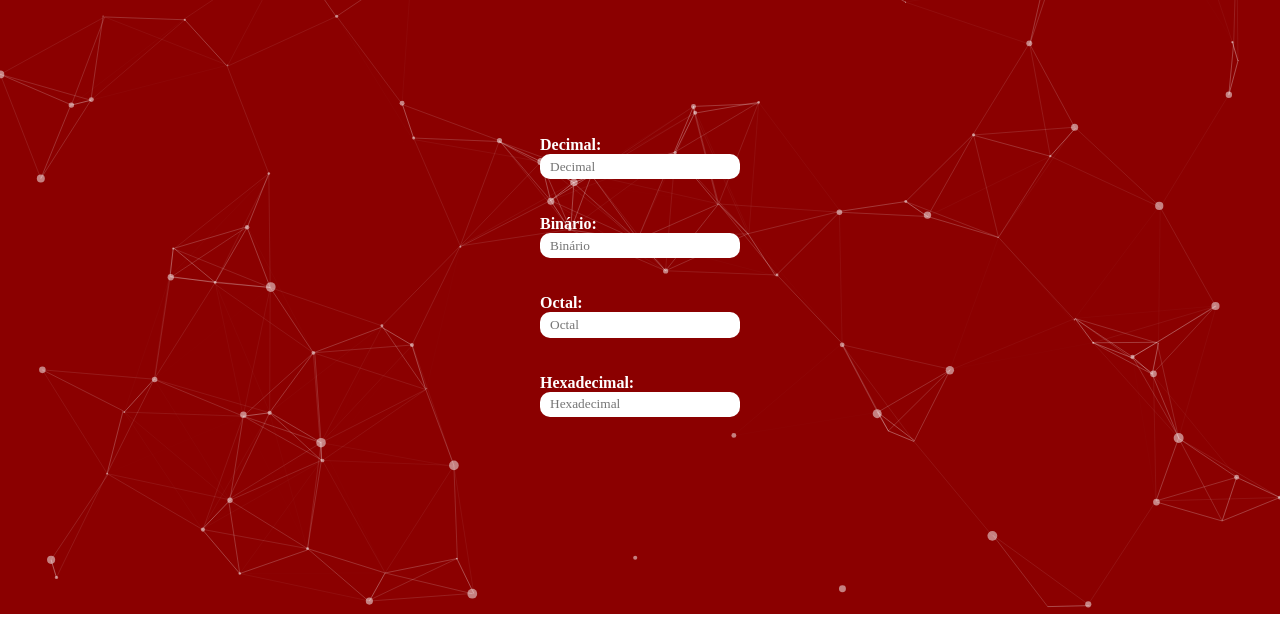
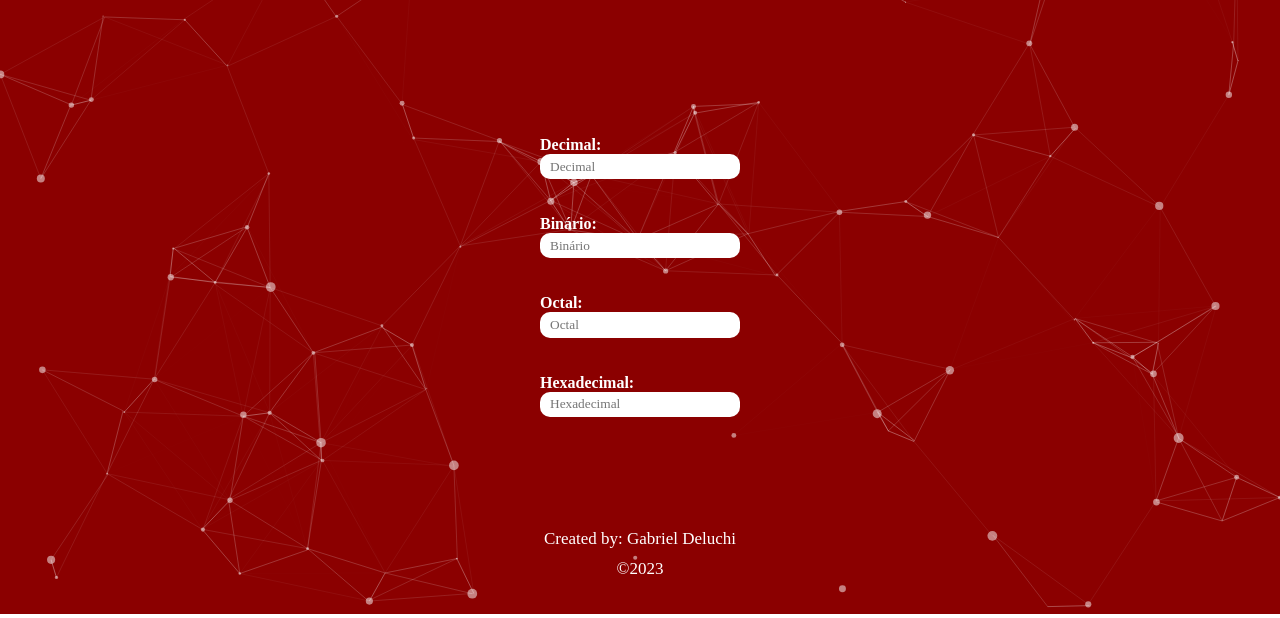
Before and after one commit to DeluchiGuinle/site-conversor-numerico, a plain HTML site: page index.html in a window 1280 px wide. Shown: the part 186-804 px from the top of the page. Drawn offline with Linux system fonts and the light colour scheme; a web font is replaced by a local one.

Commit message:
Update index.html

```diff
--- a/index.html
+++ b/index.html
@@ -24,8 +24,6 @@
         <input  type="radio" name="increase-font" class="buttons_menu" id="increase-font" title="Aumentar Fonte" A+>
 
         <input type="radio" name="decrease-font" class="buttons_menu" id="decrease-font" title="Diminuir Fonte" A->
-
-
 
 
         <label class="label label3 fas fa-arrow-up " for="increase-font" id="increase-font"></label>
@@ -63,6 +61,12 @@
         <p><b>Hexadecimal:</b></p>
         <input type="text" class="entradas" id="hexadecimal" placeholder="Hexadecimal">
     </div>
+         <div class="footer">
+        <ul>
+            <li>Created by: Gabriel Deluchi</li>
+        </ul>
+        <span>&COPY;2023</span>
+    </div>
 </div>
 </form>
 
```
